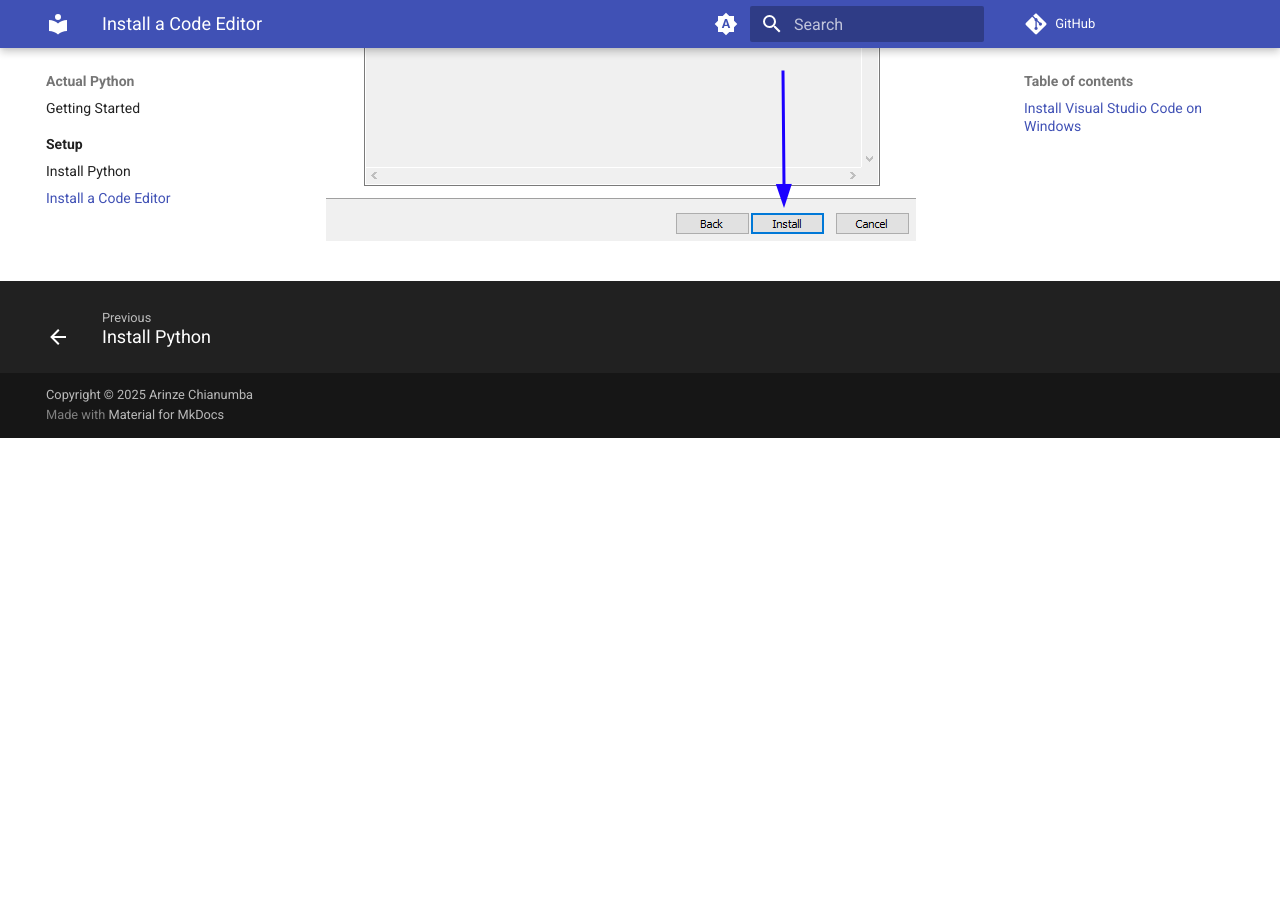
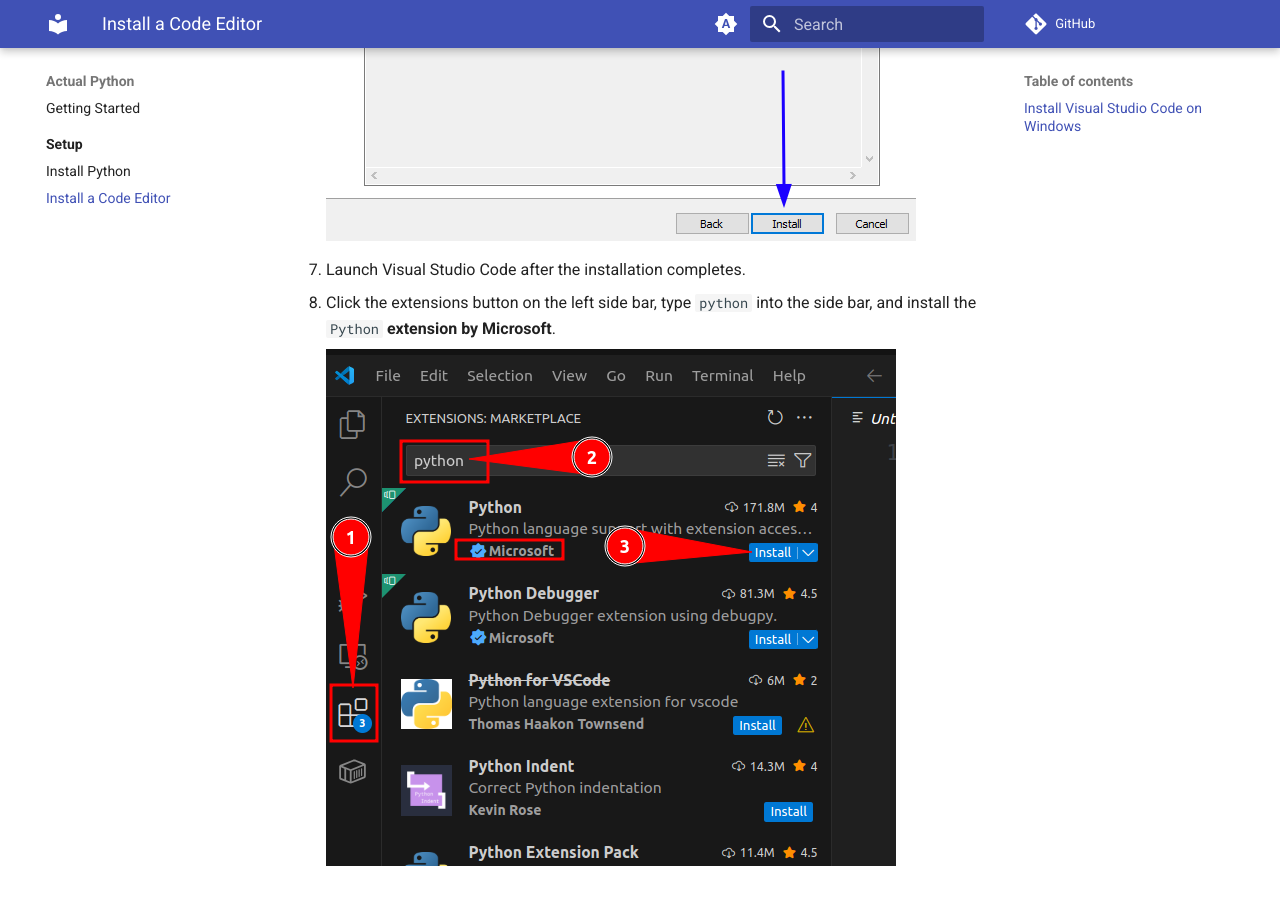
Before and after one commit to achianumba/actual-python, an MkDocs documentation site: the page built from docs/setup/install-code-editor.md, in a window 1280 px wide and 900 px high, scrolled down 1871 px. Built offline with MkDocs 1.6.1 and Material for MkDocs 9.7.7, drawn with Linux system fonts in a browser that asks for light colours; comment, search, counter and statistics services are not loaded; before the commit the page ends 2309 px from its top, so only the background shows below that.

Commit message:
docs: install python extension

```diff
--- a/docs/setup/install-code-editor.md
+++ b/docs/setup/install-code-editor.md
@@ -23,3 +23,9 @@
 6. Click `Install` on the `Ready to install` window.
 
     ![vscode install](../assets/images/install-vscode.png)
+
+7. Launch Visual Studio Code after the installation completes.
+8. Click the extensions button on the left side bar, type `python` into the side bar,
+    and install the `Python` **extension by Microsoft**.
+
+    ![install python extension](../assets/images/install-python-extension.png)
```
Also changed, not shown: docs/assets/images/install-python-extension.png (added).
